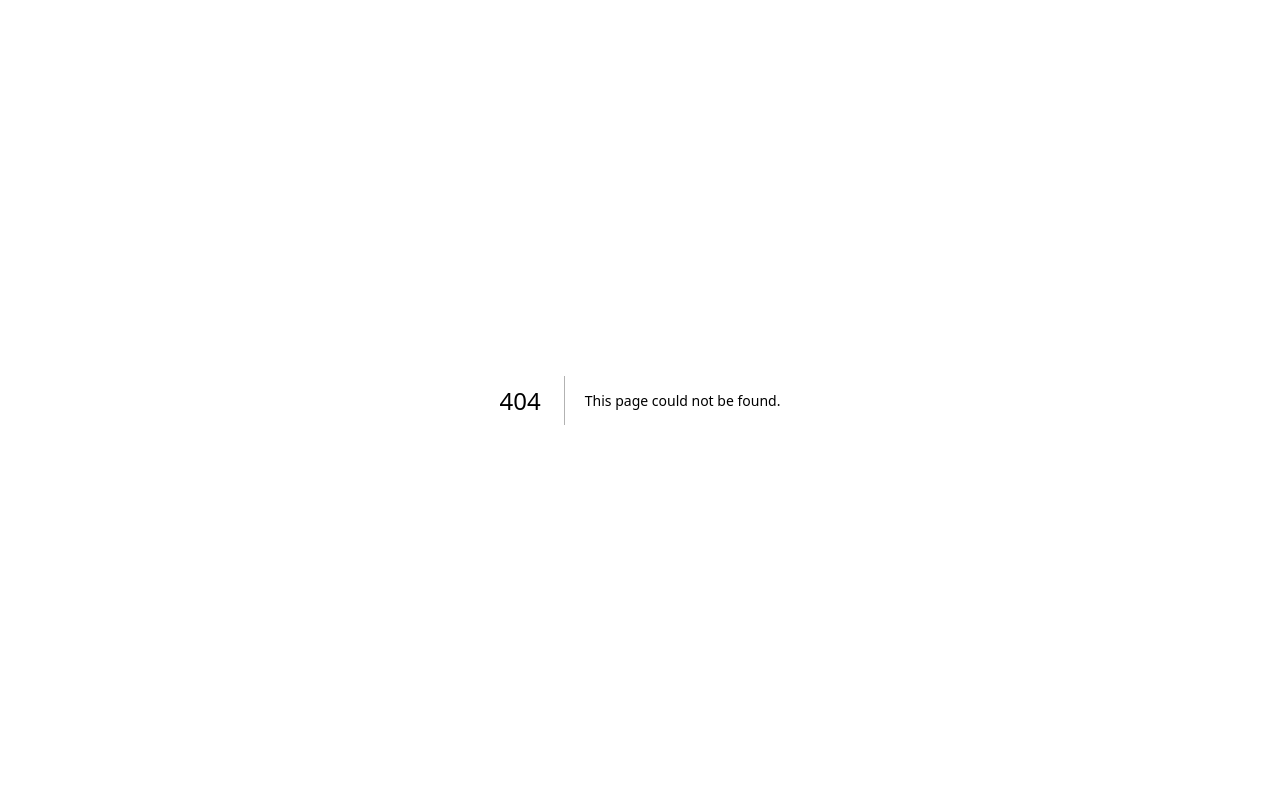
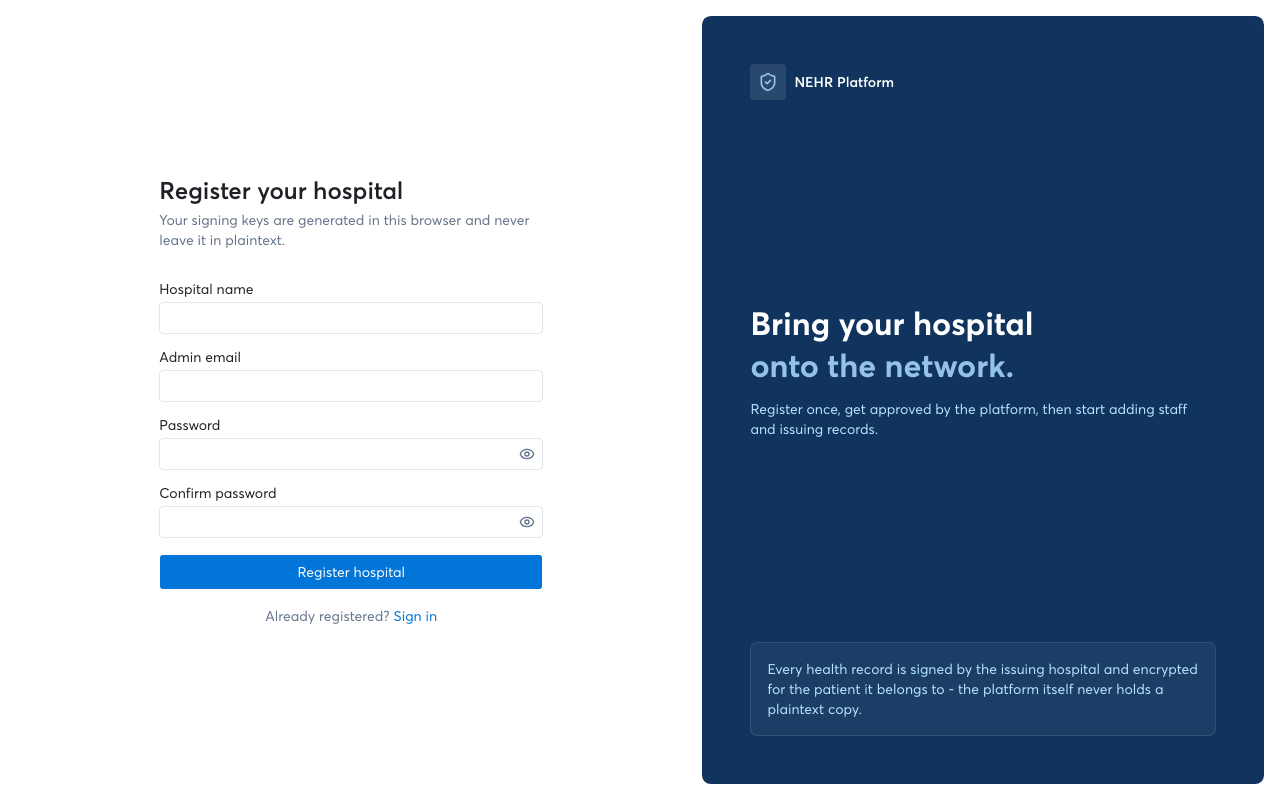
Before and after one commit to cmcWebCode40/nehr-project-miva-final-year, a Next.js app in the folder nehr-web-portal/: page /hospital-admin/register in a window 1280 px wide. Before the commit this address had no page. Built offline with nearby package versions, Linux system fonts and the light colour scheme; no server answers.

Commit message:
Add hospital registration page

```diff
--- /dev/null
+++ b/nehr-web-portal/src/app/hospital-admin/register/page.tsx
@@ -0,0 +1,127 @@
+"use client";
+
+import Link from "next/link";
+import { zodResolver } from "@hookform/resolvers/zod";
+import { useForm } from "react-hook-form";
+import { z } from "zod";
+import { CheckCircle2, Copy } from "lucide-react";
+import { toast } from "sonner";
+import { AuthLayout } from "@/components/shared/AuthLayout";
+import { FormField } from "@/components/shared/FormField";
+import { Button } from "@/components/ui/button";
+import { Input } from "@/components/ui/input";
+import { PasswordInput } from "@/components/ui/password-input";
+import { useRegisterHospital } from "./hooks/useRegisterHospital";
+
+const schema = z
+  .object({
+    hospitalName: z.string().min(2, "Enter the hospital's name"),
+    email: z.string().min(1, "Email is required").email("Enter a valid email address"),
+    password: z.string().min(8, "Password must be at least 8 characters"),
+    confirmPassword: z.string().min(1, "Confirm the password"),
+  })
+  .refine((values) => values.password === values.confirmPassword, {
+    message: "Passwords do not match",
+    path: ["confirmPassword"],
+  });
+
+type FormValues = z.infer<typeof schema>;
+
+export default function RegisterHospitalPage() {
+  const register_ = useRegisterHospital();
+  const {
+    register,
+    handleSubmit,
+    formState: { errors },
+  } = useForm<FormValues>({ resolver: zodResolver(schema) });
+
+  if (register_.data) {
+    return (
+      <AuthLayout
+        headline={["Registration received,", "pending approval."]}
+        subtext="A platform administrator will review and approve your hospital shortly."
+      >
+        <div className="flex flex-col items-center gap-4 text-center">
+          <div className="flex size-12 items-center justify-center rounded-full bg-brand-green-100 text-brand-green-700">
+            <CheckCircle2 className="size-6" />
+          </div>
+          <div>
+            <h1 className="text-xl font-semibold text-brand-gray-950">Hospital registered</h1>
+            <p className="mt-1 text-sm text-brand-gray-650">
+              Status: <span className="font-medium">{register_.data.status}</span> - you can log in
+              once a platform admin approves this hospital.
+            </p>
+          </div>
+          <button
+            type="button"
+            onClick={() => {
+              navigator.clipboard.writeText(register_.data!.hospitalDid);
+              toast.success("DID copied");
+            }}
+            className="flex w-full items-center justify-between gap-2 rounded-[4px] border border-brand-gray-300 bg-brand-gray-100 px-3 py-2 text-left"
+          >
+            <code className="truncate text-xs text-brand-gray-700">{register_.data.hospitalDid}</code>
+            <Copy className="size-3.5 shrink-0 text-brand-gray-500" />
+          </button>
+          <Button asChild className="w-full">
+            <Link href="/hospital-admin/login">Go to login</Link>
+          </Button>
+        </div>
+      </AuthLayout>
+    );
+  }
+
+  return (
+    <AuthLayout
+      headline={["Bring your hospital", "onto the network."]}
+      subtext="Register once, get approved by the platform, then start adding staff and issuing records."
+    >
+      <div className="mb-8">
+        <h1 className="text-2xl font-semibold text-brand-gray-950">Register your hospital</h1>
+        <p className="mt-1 text-sm text-brand-gray-650">
+          Your signing keys are generated in this browser and never leave it in plaintext.
+        </p>
+      </div>
+
+      <form
+        className="space-y-4"
+        onSubmit={handleSubmit((values) => register_.mutate(values))}
+      >
+        <FormField label="Hospital name" htmlFor="hospitalName" error={errors.hospitalName?.message}>
+          <Input id="hospitalName" {...register("hospitalName")} />
+        </FormField>
+
+        <FormField label="Admin email" htmlFor="email" error={errors.email?.message}>
+          <Input id="email" type="email" autoComplete="username" {...register("email")} />
+        </FormField>
+
+        <FormField label="Password" htmlFor="password" error={errors.password?.message}>
+          <PasswordInput id="password" autoComplete="new-password" {...register("password")} />
+        </FormField>
+
+        <FormField
+          label="Confirm password"
+          htmlFor="confirmPassword"
+          error={errors.confirmPassword?.message}
+        >
+          <PasswordInput
+            id="confirmPassword"
+            autoComplete="new-password"
+            {...register("confirmPassword")}
+          />
+        </FormField>
+
+        <Button type="submit" className="w-full" loading={register_.isPending}>
+          Register hospital
+        </Button>
+
+        <p className="text-center text-sm text-brand-gray-650">
+          Already registered?{" "}
+          <Link href="/hospital-admin/login" className="font-medium text-brand-primary hover:underline">
+            Sign in
+          </Link>
+        </p>
+      </form>
+    </AuthLayout>
+  );
+}
```
